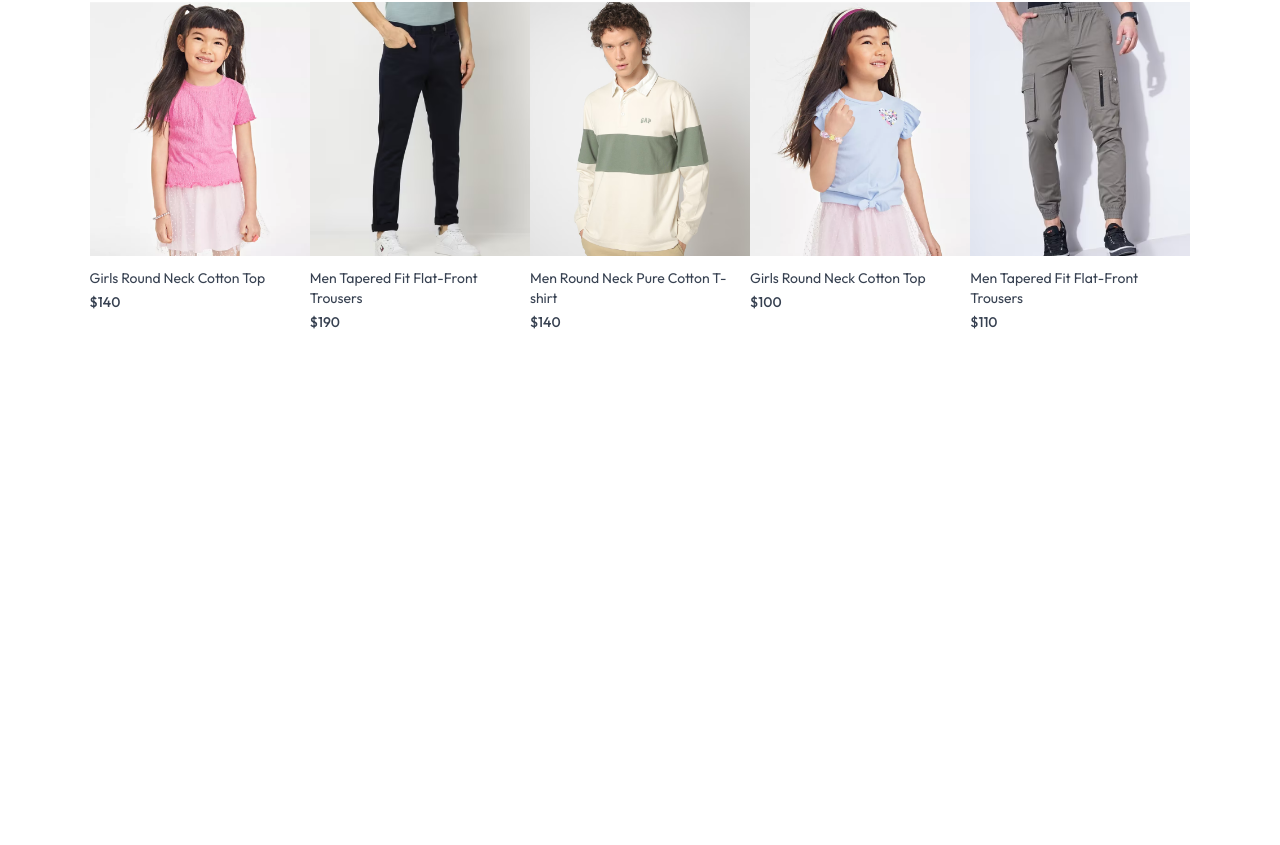
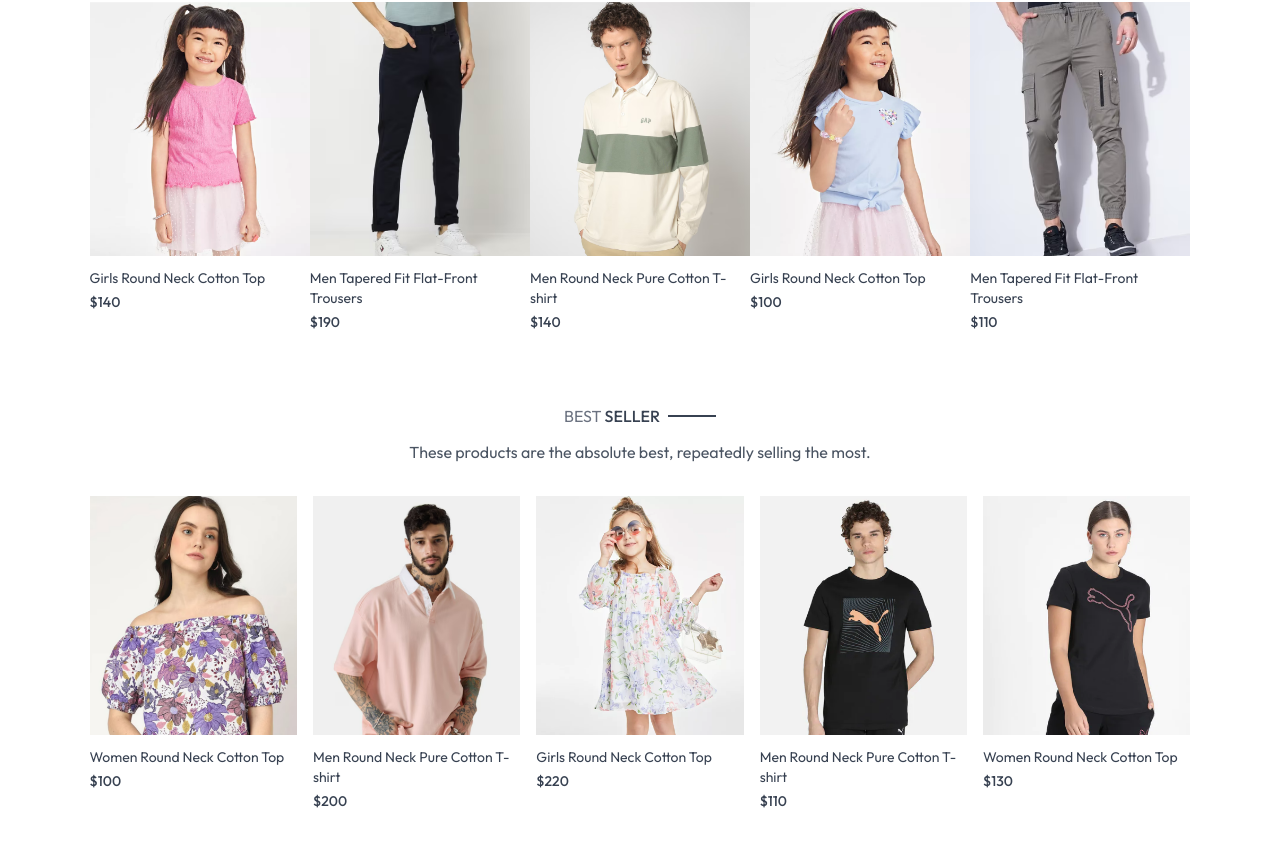
Before and after one commit to anthonylaw86/ecom-app-FE, a React (Vite) app in the folder FE/: page / in a window 1280 px wide. Shown: the part 1051-1896 px from the top of the page. Before the commit the page ends 1423 px from the top, so only its background shows below. Built offline with nearby package versions, Linux system fonts and the light colour scheme.

Commit message:
best seller components

```diff
--- /dev/null
+++ b/FE/src/components/BestSeller.jsx
@@ -0,0 +1,38 @@
+import React, { useContext, useEffect, useState } from "react";
+import { ShopContext } from "../context/ShopContext";
+import Title from "./Title";
+import ProductItem from "./ProductItem";
+
+const BestSeller = () => {
+  const { products } = useContext(ShopContext);
+  const [bestSeller, setBestSeller] = useState([]);
+
+  useEffect(() => {
+    const bestProduct = products.filter((item) => item.bestseller);
+    setBestSeller(bestProduct.slice(0, 5));
+  }, []);
+
+  return (
+    <div className="my-10">
+      <div className="text-center text 3xl py-8">
+        <Title text1={"BEST"} text2={"SELLER"} />
+        <p className="w-3/4 m-auto text-xs md:text-base text-gray-600">
+          These products are the absolute best, repeatedly selling the most.
+        </p>
+      </div>
+      <div className="grid grid-cols-2 sm:grid-cols-3 md:grid-cols-4 lg:grid-cols-5 gap-4 gap-y-6">
+        {bestSeller.map((item, index) => (
+          <ProductItem
+            key={index}
+            id={item._id}
+            name={item.name}
+            image={item.image}
+            price={item.price}
+          />
+        ))}
+      </div>
+    </div>
+  );
+};
+
+export default BestSeller;
--- a/FE/src/components/LatestCollection.jsx
+++ b/FE/src/components/LatestCollection.jsx
@@ -20,7 +20,7 @@
         </p>
       </div>
       {/* Rendering Products */}
-      <div className="grid grid-cols-2 sm:grid-cols-3 md:grid-cols-4 lg:grid-cols-5 gap-y-6">
+      <div className=" grid grid-cols-2 sm:grid-cols-3 md:grid-cols-4 lg:grid-cols-5 gap-y-6">
         {latestProducts.map((item, index) => (
           <ProductItem
             key={index}
--- a/FE/src/pages/Home.jsx
+++ b/FE/src/pages/Home.jsx
@@ -1,12 +1,14 @@
 import React from "react";
 import Hero from "../components/Hero";
 import LatestCollection from "../components/LatestCollection";
+import BestSeller from "../components/BestSeller";
 
 const Home = () => {
   return (
     <div>
       <Hero />
       <LatestCollection />
+      <BestSeller />
     </div>
   );
 };
```
